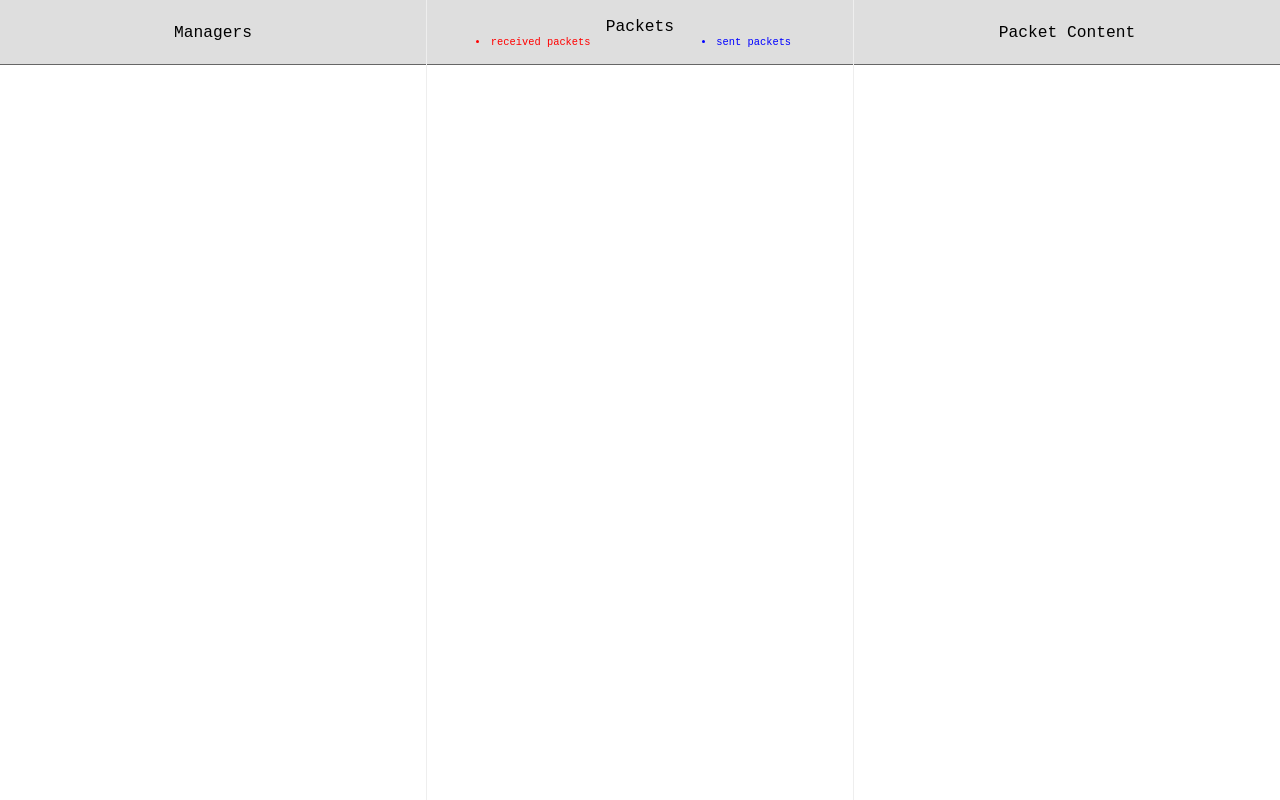
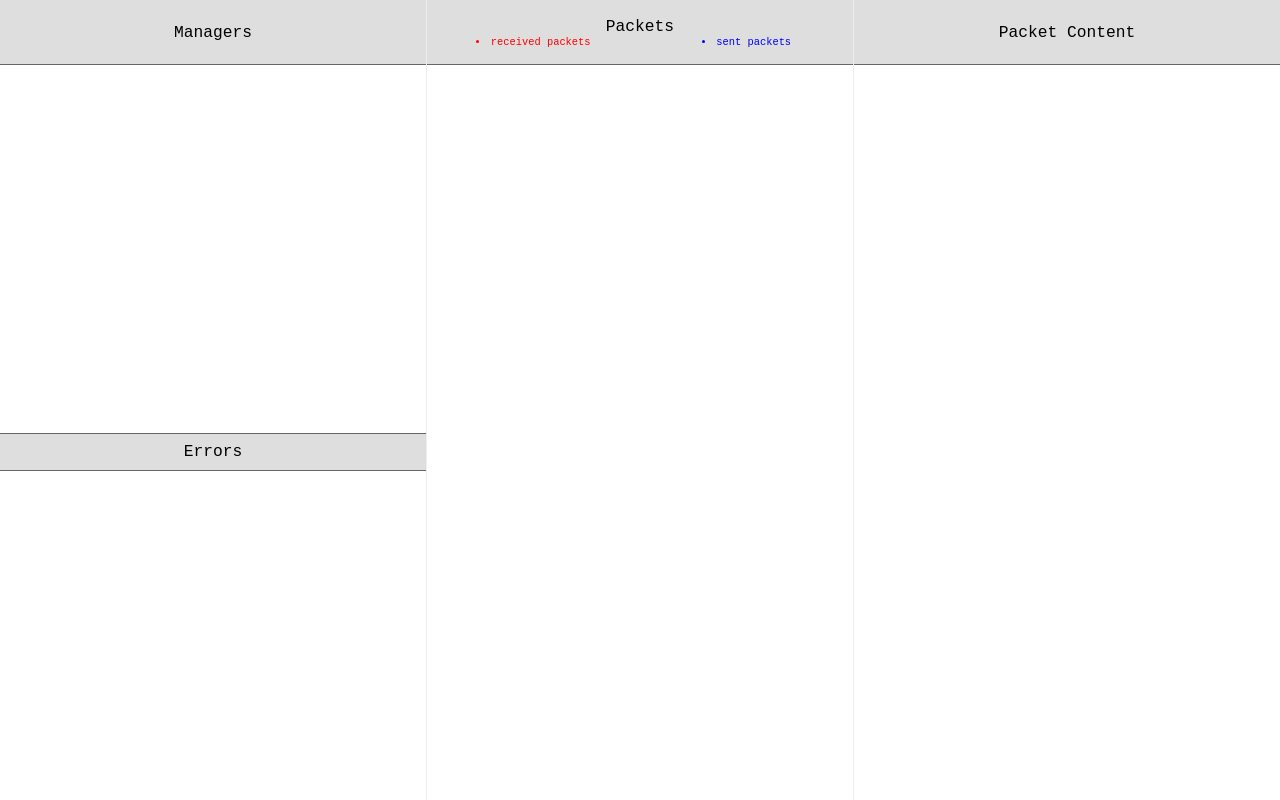
Before and after one commit to nus-fboa2016-si/socketio-devtool, a website with bundled scripts: page src/panel/panel.html in a window 1280 px wide. Built offline with nearby package versions, Linux system fonts and the light colour scheme; no server answers.

Commit message:
add error to markup

```diff
--- a/src/panel/panel.html
+++ b/src/panel/panel.html
@@ -7,8 +7,14 @@
   <div class="container">
     <div id="first-panel" class="column">
         <div class="header"><span class="header-text">Managers</span></div>
-        <div class="panel-body">
+        <div class="panel-body first">
             <div id="manager"></div>
+            <div class="error-panel">
+                <div class="error-header">Errors</div>
+                <div class="error-body">
+                    <div id="error"></div>
+                </div>
+            </div>
         </div>
     </div>
     <div id="second-panel" class="column">
--- a/src/panel/stylesheets/panel.scss
+++ b/src/panel/stylesheets/panel.scss
@@ -25,7 +25,7 @@ $header-ht: 8%;
   &:not(:first-child){
     border-left: 1px groove;
   }
-  .header{
+  .header, .error-header{
     font-size: 1.25rem;
     background-color: #DEDEDE;
     border-bottom: 1px solid #666666;
@@ -59,11 +59,20 @@ $header-ht: 8%;
     overflow-y: scroll;
     overflow-x: hidden;
     padding: 1rem 0;
+    box-sizing: border-box;
+    &.first{
+      display:flex;
+      flex-direction: column;
+      justify-content: space-between;
+    }
   }
 }
 
 #manager {
   font-size: 1.2rem;
+  max-height: 50%;
+  overflow-y: auto;
+  overflow-x: hidden;
   .manager-name{
     white-space: nowrap;
     box-sizing: border-box;
@@ -119,3 +128,15 @@ $header-ht: 8%;
   margin: 0.5rem;
   font-size: 1rem;
 }
+$error-head-ht: 10%;
+.error-panel{
+  height: 50%;
+  .error-header{
+    height: $error-head-ht;
+    border-top: 1px solid #666666;
+    border-bottom: 1px solid #666666;
+  }
+  .error-body{
+    height: 100% - $error-head-ht;
+  }
+}
```
Also changed, not shown: src/panel/stylesheets/panel.css, 1 other file.
